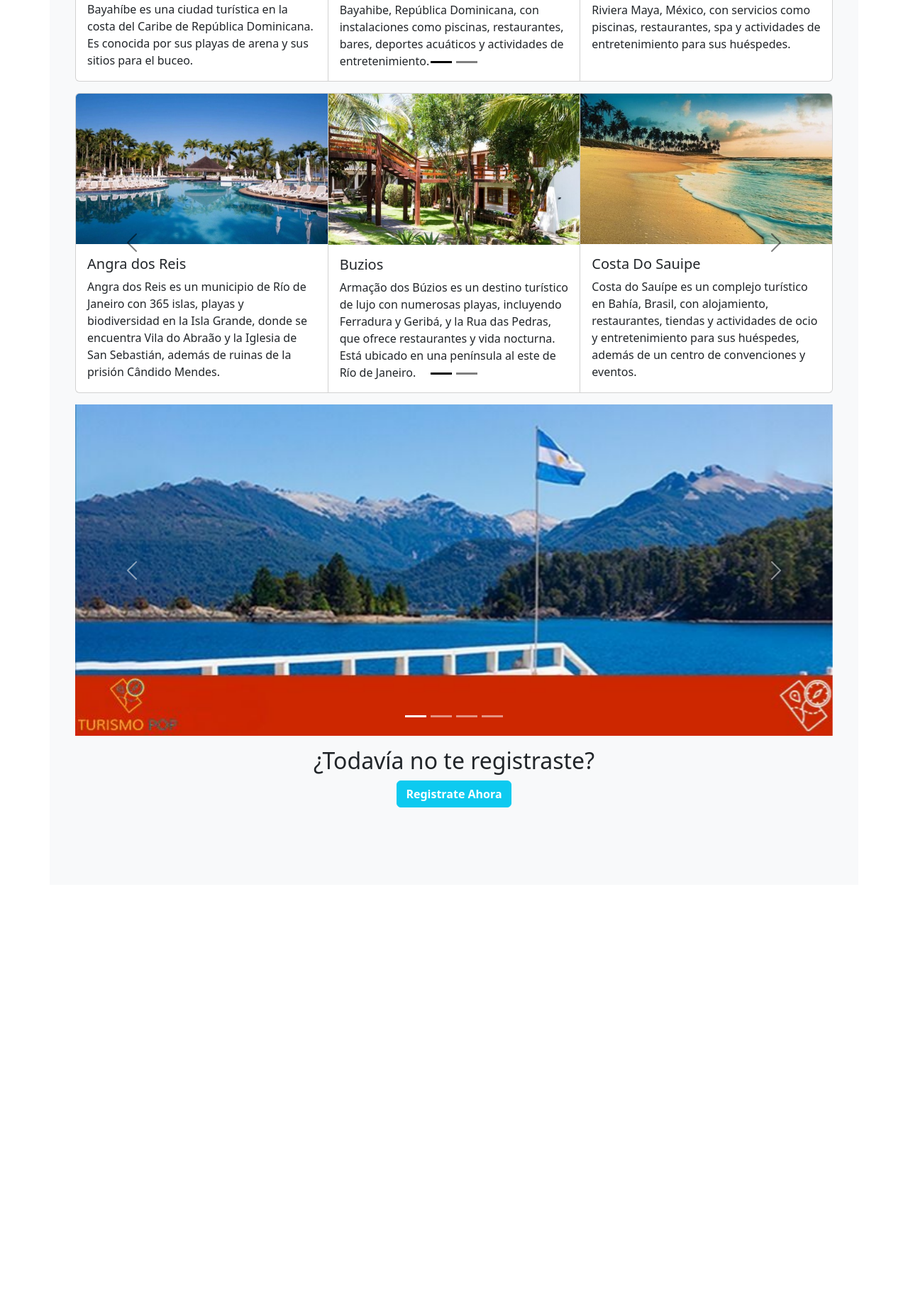
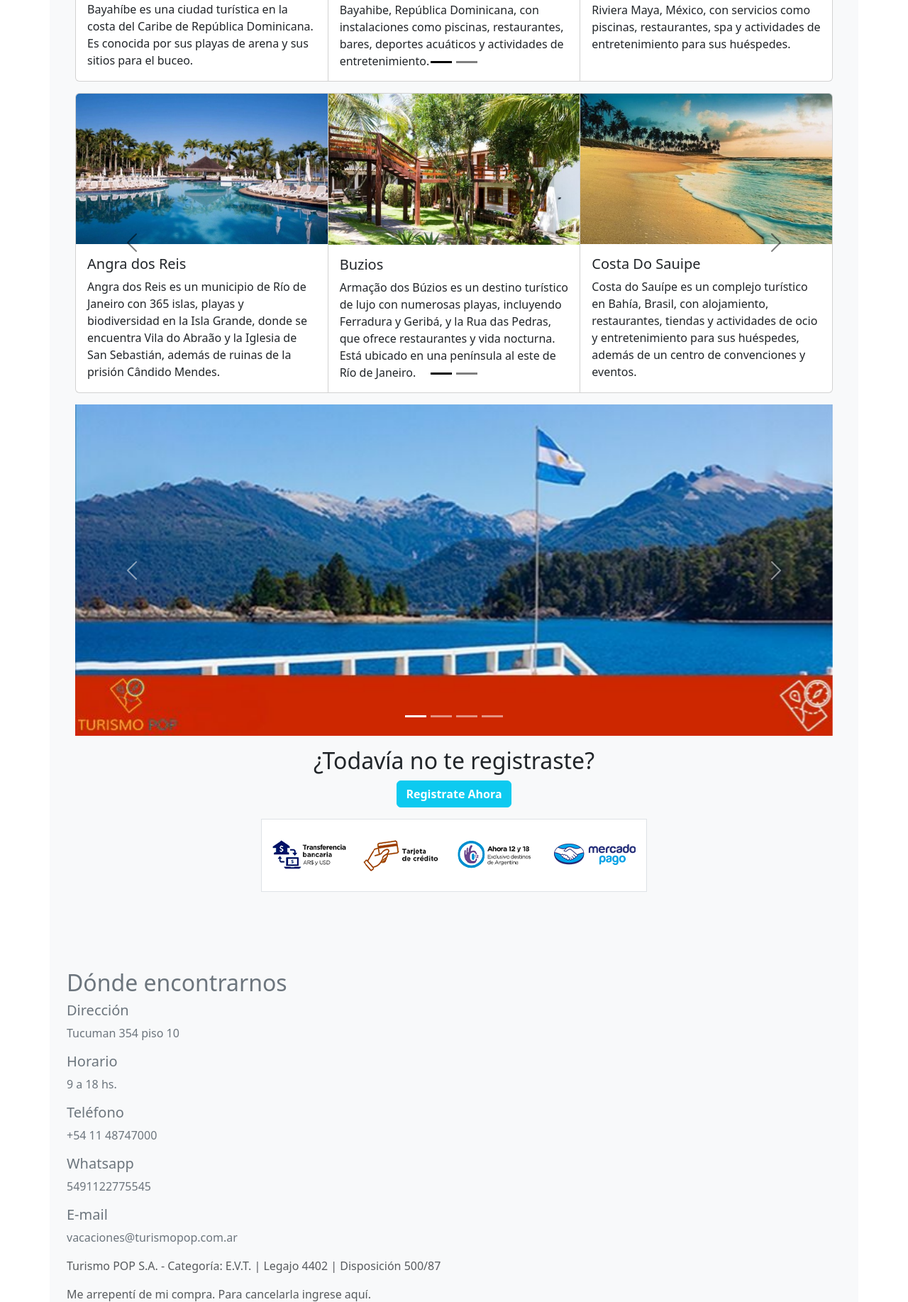
Before and after one commit to FrancoMuzzio/TurismoPOP, a PHP site: page / in a window 1280 px wide. Shown: the part 1459-3294 px from the top of the page at 71% size. Before the commit the page ends 2597 px from the top, so only its background shows below. Run offline with PHP 8.4, Linux system fonts and the light colour scheme.

Commit message:
mejora footer

```diff
--- a/components/footer.php
+++ b/components/footer.php
@@ -1,5 +1,25 @@
-<footer class="footer mt-auto py-3 bg-light fixed-bottom">
-  <div class="container">
-    <span class="text-muted">© 2023 TurismoPOP - Todos los derechos reservados</span>
+<footer class="footer">
+  <div class="container text-secondary">
+    <div class="row">
+      <div class="col-md-6">
+        <h2>Dónde encontrarnos</h2>
+        <h5>Dirección</h5>
+        <p>Tucuman 354 piso 10</p>
+        <h5>Horario</h5>
+        <p>9 a 18 hs.</p>
+        <h5>Teléfono</h5>
+        <p>+54 11 48747000</p>
+        <h5>Whatsapp</h5>
+        <p>5491122775545</p>
+        <h5>E-mail</h5>
+        <p>vacaciones@turismopop.com.ar</p>
+      </div>
+    </div>
+    <div class="row text-muted">
+      <p>Turismo POP S.A. - Categoría: E.V.T. | Legajo 4402 | Disposición 500/87</p>
+      <p>Me arrepentí de mi compra. Para cancelarla ingrese aquí.</p>
+      <p>Defensa de las y los Consumidores. Para reclamos ingrese aquí.</p>
+      <p>Denuncia contra una agencia. Para reclamos ingrese aquí.</p>
+    </div>
   </div>
 </footer>
--- a/index.php
+++ b/index.php
@@ -215,6 +215,14 @@
         </div>
       </div>
 
+      <!-- medios de pago -->
+      <div class="container mt-3">
+        <div class="row">
+          <div class="col text-center">
+            <img src="assets\img\medios_de_pago.png" alt="Medios de pago: Transferencia bancaria, Tarjeta de credito, Ahora 12 y 18, Mercado pago" class="img-fluid border">
+          </div>
+        </div>
+      </div>
 
       <!-- separacion con el footer -->
       <div class="container" style="margin-top:10%;" ></div>
```
Also changed, not shown: assets/img/medios_de_pago.png (added).
